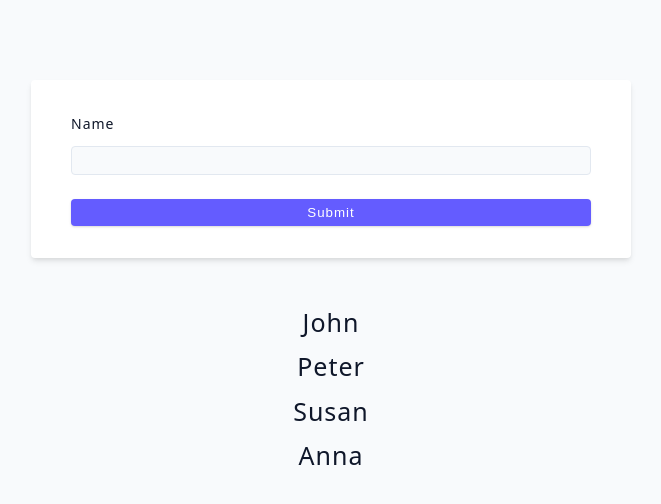
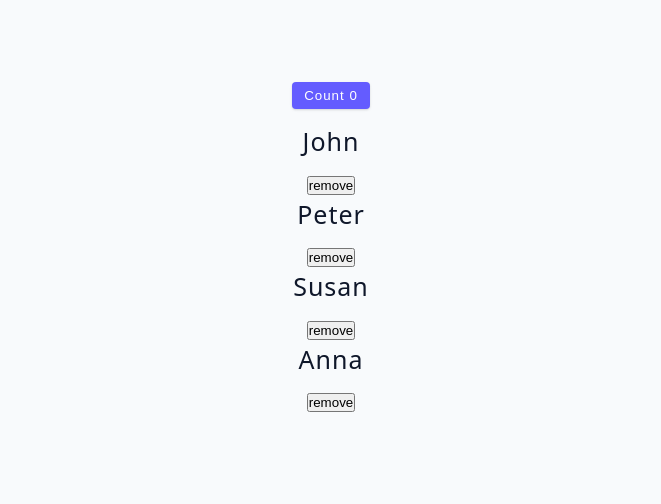
Before and after one commit to NhatHM4/reactwithVibe, a React (Vite) app: page / in a window 1280 px wide. Shown: the top 504 px of the page, without its empty margins (309-970 px from the left). Built offline with nearby package versions, Linux system fonts and the light colour scheme.

Commit message:
done useMemo

```diff
--- a/src/App.jsx
+++ b/src/App.jsx
@@ -1,5 +1,5 @@
 import Final from './tutorial/09-context-api/final/context/Navbar';
-import Starter from './tutorial/11-performance/starter/02-lower-state-challenge';
+import Starter from './tutorial/11-performance/starter/03-hooks';
 
 function App() {
   return (
--- /dev/null
+++ b/src/tutorial/11-performance/starter/03-hooks/Count.jsx
@@ -0,0 +1,16 @@
+import { useState, memo } from "react";
+
+const Count = () => {
+    const [count, setCount] = useState(0);
+    console.log('count')
+  return (
+    <button
+      className="btn"
+      onClick={() => setCount(count + 1)}
+      style={{ marginBottom: "1rem" }}
+    >
+      count {count}
+    </button>
+  );
+};
+export default memo(Count) ;
--- a/src/tutorial/11-performance/starter/03-hooks/List.jsx
+++ b/src/tutorial/11-performance/starter/03-hooks/List.jsx
@@ -1,12 +1,12 @@
 import Item from './Person';
-
-const List = ({ people }) => {
+import { memo } from 'react';
+const List = ({ people,removePerson }) => {
   return (
     <div>
       {people.map((person) => {
-        return <Item key={person.id} {...person} />;
+        return <Item key={person.id} {...person} removePerson={removePerson} id ={person.id}/>;
       })}
     </div>
   );
 };
-export default List;
+export default memo(List);
--- a/src/tutorial/11-performance/starter/03-hooks/Person.jsx
+++ b/src/tutorial/11-performance/starter/03-hooks/Person.jsx
@@ -1,7 +1,8 @@
-const Person = ({ name }) => {
+const Person = ({ name,removePerson,id }) => {
   return (
     <div>
       <h4>{name}</h4>
+      <button onClick={() =>{removePerson(id)}}> remove</button>
     </div>
   );
 };
--- a/src/tutorial/11-performance/starter/03-hooks/index.jsx
+++ b/src/tutorial/11-performance/starter/03-hooks/index.jsx
@@ -1,20 +1,18 @@
-import { useState } from 'react';
+import { useCallback, useState } from 'react';
 import { data } from '../../../../data';
 import List from './List';
+import Count from './Count';
 const LowerState = () => {
   const [people, setPeople] = useState(data);
-  const [count, setCount] = useState(0);
 
+  const removePerson = useCallback((id) => {
+    const newPeople = people.filter((person) => person.id !== id);
+    setPeople(newPeople);
+  },[people])
   return (
     <section>
-      <button
-        className='btn'
-        onClick={() => setCount(count + 1)}
-        style={{ marginBottom: '1rem' }}
-      >
-        count {count}
-      </button>
-      <List people={people} />
+      <Count/>
+      <List people={people} removePerson={removePerson}/>
     </section>
   );
 };
```
